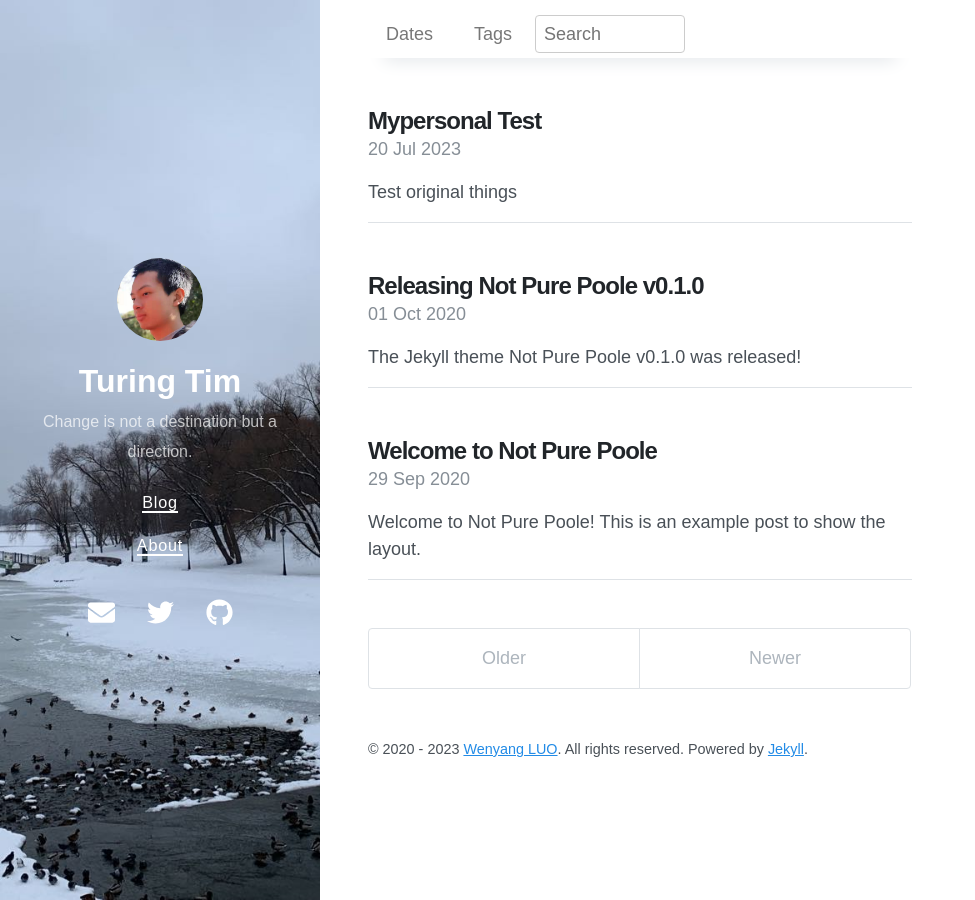
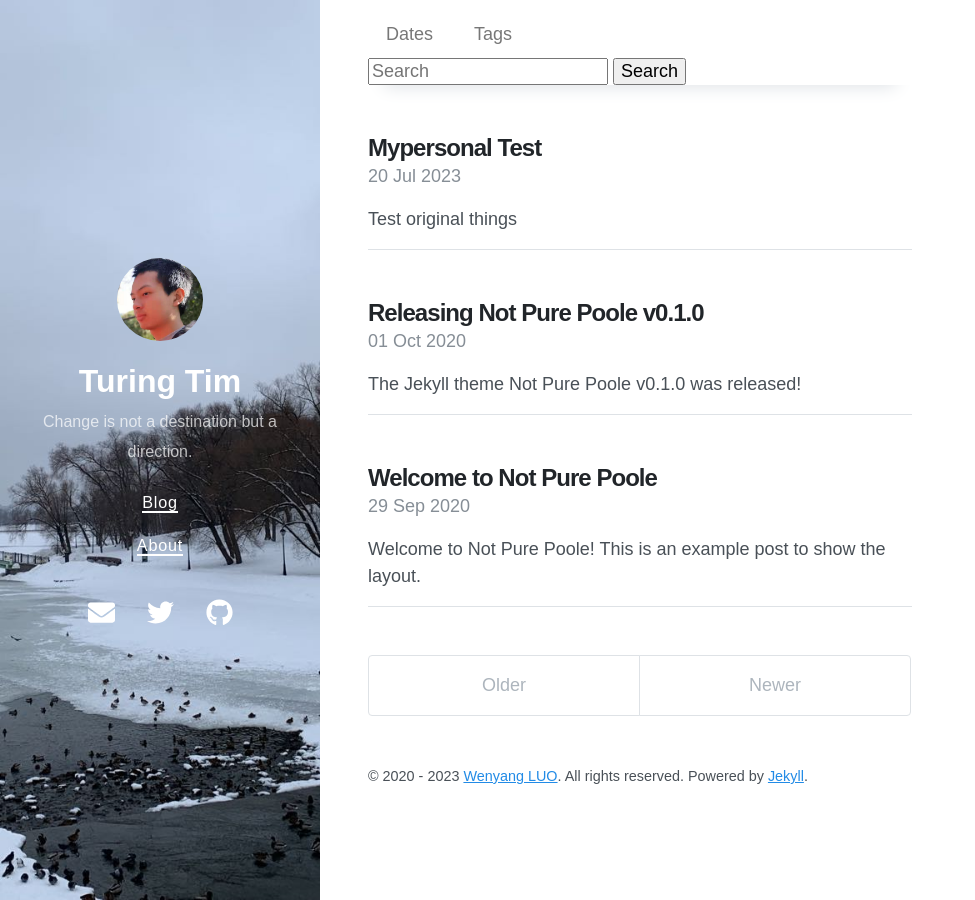
Before and after one commit to timturing/timturing.github.io, a Jekyll site: the page built from index.html, in a window 1280 px wide. Shown: the whole page, without its empty margins (0-975 px from the left). Built offline with Jekyll 4.4.1, drawn with Linux system fonts in a browser that asks for light colours; nearby versions of some CDN libraries; the list of posts is cut into pages by our own code.

Commit message:
try search bar.

```diff
--- a/_includes/home-header.html
+++ b/_includes/home-header.html
@@ -9,7 +9,12 @@
       {% endfor %}
     </ul>
     {% endif %}
-    <input type="text" id="search-input" placeholder="Search">
+    <!-- search bar -->
+    <form id="search-form">
+      <input type="text" id="search-input" placeholder="Search">
+      <button type="submit">Search</button>
+    </form>
+    <ul id="search-results"></ul>
 
   </div>
 </div>
--- a/_layouts/default.html
+++ b/_layouts/default.html
@@ -31,8 +31,10 @@
     </div>
 
     <script async src="https://use.fontawesome.com/releases/v5.0.12/js/all.js"></script>
+    <!-- search bar -->
     <script>
-      function performSearch() {
+      function performSearch(event) {
+        event.preventDefault();
         var input, filter, ul, li, a, i, txtValue;
         input = document.getElementById('search-input');
         filter = input.value.toUpperCase();
--- a/assets/styles.scss
+++ b/assets/styles.scss
@@ -52,10 +52,12 @@
     margin-left: var(--spacer);
   }
 }
-/* Example styles for the search input */
-#search-input {
-  border: 1px solid #ccc;
-  padding: 8px;
-  border-radius: 4px;
-  width: 150px;
+/* Example styles for the search results */
+#search-results {
+  list-style: none;
+  margin-top: 10px;
 }
+
+#search-results li {
+  display: none;
+}
```
Also changed, not shown: other parts of _layouts/default.html (+3 -2 lines).
